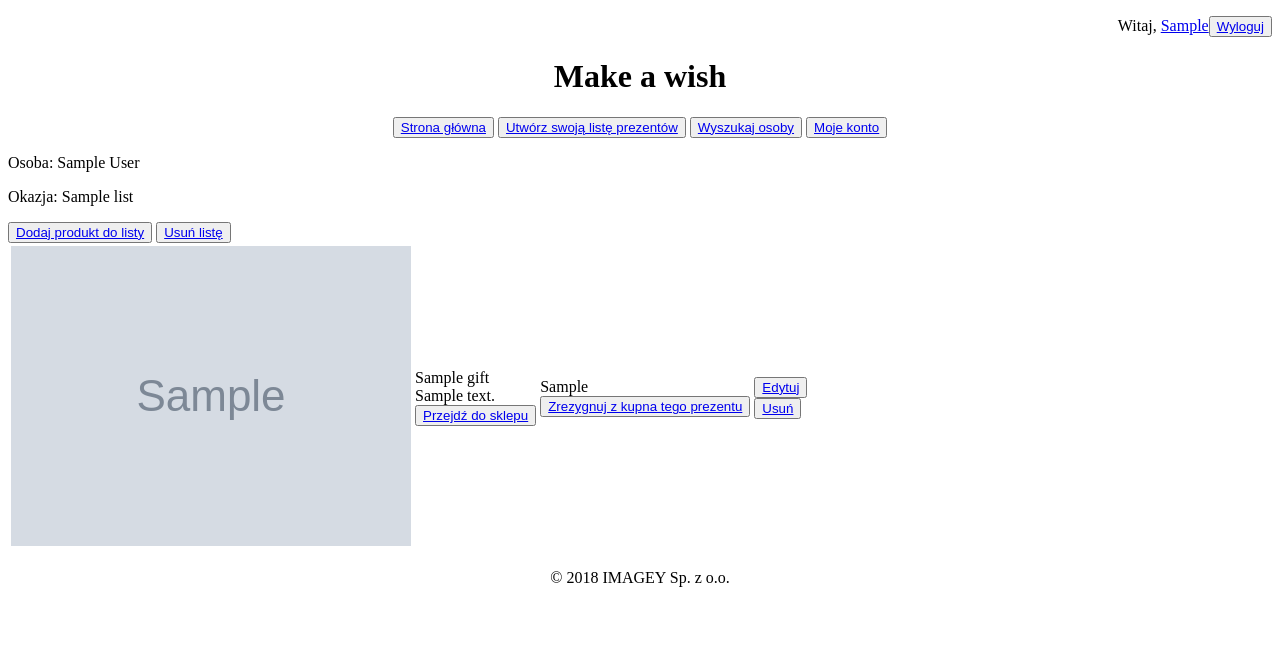
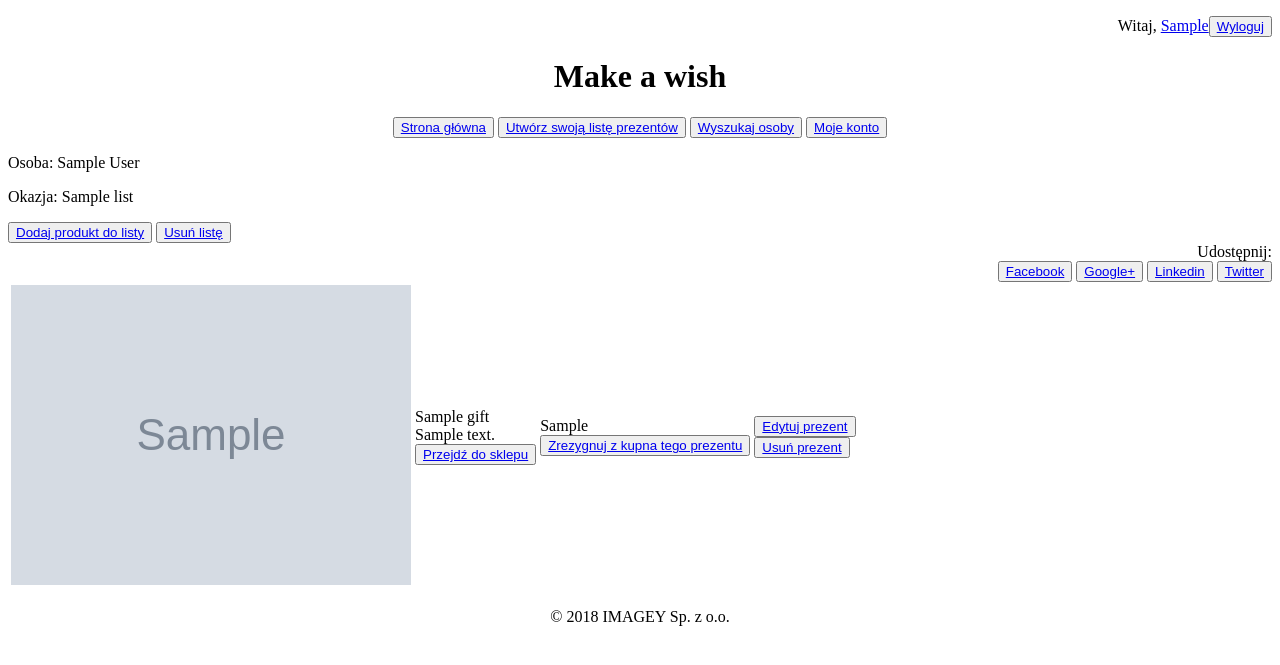
Before and after one commit to Hawk09801/wish_list, a Django app: page /1/1 in a window 1280 px wide. Shown: the top 665 px of the page. Run offline with Django 3.2, Linux system fonts and the light colour scheme; a user stored in the database is signed in; tables that the repository leaves empty hold one stand-in row (values such as "Sample post"); grey boxes marked "Sample" are stand-in pictures.

Commit message:
jest super! przed dodaniem opcji zbiórki pieniędzy

```diff
--- a/lista_prezentow/settings.py
+++ b/lista_prezentow/settings.py
@@ -37,6 +37,7 @@ INSTALLED_APPS = [
     'django.contrib.sessions',
     'django.contrib.messages',
     'django.contrib.staticfiles',
+    'django_social_share',       # share na fejsiku
     'wish_list',
 ]
 
@@ -63,6 +64,7 @@ TEMPLATES = [
                 'django.template.context_processors.request',
                 'django.contrib.auth.context_processors.auth',
                 'django.contrib.messages.context_processors.messages',
+                'django.template.context_processors.request',       # share na fejsiku
             ],
         },
     },
--- a/wish_list/templates/wish_list/base.html
+++ b/wish_list/templates/wish_list/base.html
@@ -23,7 +23,7 @@
         {% endif %}
         <button type="submit"><a href="/search">Wyszukaj osoby</a></button>
         {% if request.user.is_authenticated %}
-        <button type="submit"><a href="/showUser/{{ user.id }}">Moje konto</a></button>
+        <button type="submit"><a href="/showUser/{{ request.user.id }}">Moje konto</a></button>
         {% else %}
         <button type="submit"><a href="/login">Moje konto</a></button>
         {% endif %}
--- a/wish_list/templates/wish_list/listDetail.html
+++ b/wish_list/templates/wish_list/listDetail.html
@@ -4,8 +4,20 @@
     <p>Osoba: {{ user.first_name }} {{ user.last_name }}</p>
     <p>Okazja: {{ wish_list.name }}</p>
     {% if user == request.user %}
+<div>
     <button type="submit"><a href="/{{ user.id }}/{{ wish_list.id }}/addGift">Dodaj produkt do listy</a></button>
     <button type="submit"><a href="/{{ user.id }}/{{ wish_list.id }}/delete">Usuń listę</a></button>
+</div>
+<div style="text-align: right">Udostępnij:<br>
+    <button type="submit"><a href="https://www.facebook.com/sharer/sharer.php?u=http://pol-nor.com/">
+        Facebook</a></button>
+    <button type="submit"><a href='https://plus.google.com/share?url=http://pol-nor.com'>Google+</a></button>
+    <button type="submit"><a href="https://www.linkedin.com/shareArticle?mini=true&url=http://pol-nor.com/">
+        Linkedin</a></button>
+    <button type="submit"><a href="https://twitter.com/home?status=Aby%20ułatwić%20Ci%20zadanie,%20podsyłam%20swoją%20listę%20prezentów%20na%20@make_a_wish%20Polecam%20tę%20stronę!%20%23norwegia%20and%20@NorwegiaFirma%20http://pol-nor.com/">
+        Twitter</a></button>
+
+</div>
     {% endif %}
     <table>
         <tbody>
@@ -27,12 +39,13 @@
                 </td>
                 {% if user == request.user %}
                 <td>
-                    <button type="submit"><a href="/{{ user.id }}/{{ wish_list.id }}/{{ gift.id }}">Edytuj</a></button><br>
-                    <button type="submit"><a href="/{{ user.id }}/{{ wish_list.id }}/{{ gift.id }}/delete">Usuń</a></button></td>
+                    <button type="submit"><a href="/{{ user.id }}/{{ wish_list.id }}/{{ gift.id }}">Edytuj prezent</a></button><br>
+                    <button type="submit"><a href="/{{ user.id }}/{{ wish_list.id }}/{{ gift.id }}/delete">Usuń prezent</a></button></td>
                 {% endif %}
             </tr>
             {% endfor %}
         </tbody>
     </table>
 
+
 {% endblock %}
```
